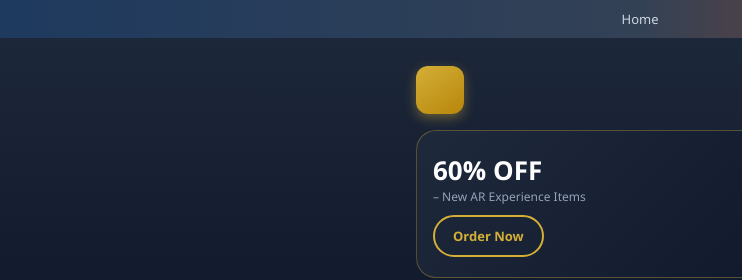
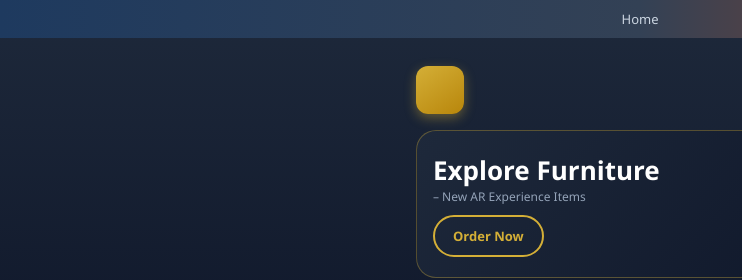
Before and after one commit to AhmadRaza630/F-Test, a plain HTML site: page index.html in a window 1280 px wide. Shown: the top 280 px of the page, 0-742 px from the left. Drawn offline with Linux system fonts and the light colour scheme.

Commit message:
Update index.html

```diff
--- a/index.html
+++ b/index.html
@@ -297,11 +297,11 @@
     <section class="promo-banner">
       <div class="promo-text-wrap">
         <div class="promo-label"></div>
-        <div class="promo-offer">60% OFF</div>
+        <div class="promo-offer">Explore Furniture</div>
         <div class="promo-sub">– New AR Experience Items</div>
         <a href="#order" class="promo-btn">Order Now</a>
       </div>
-      <img src="https://images.unsplash.com/photo-1568901346375-23c9450c58cd?w=300&q=80" alt="Burger" class="promo-img">
+      <img src="https://images.unsplash.com/photo-1506439773649-6e0eb8cfb237?w=300&q=80" alt="Furniture" class="promo-img">
     </section>
     <div class="carousel-dots">
       <span class="active"></span>
```
